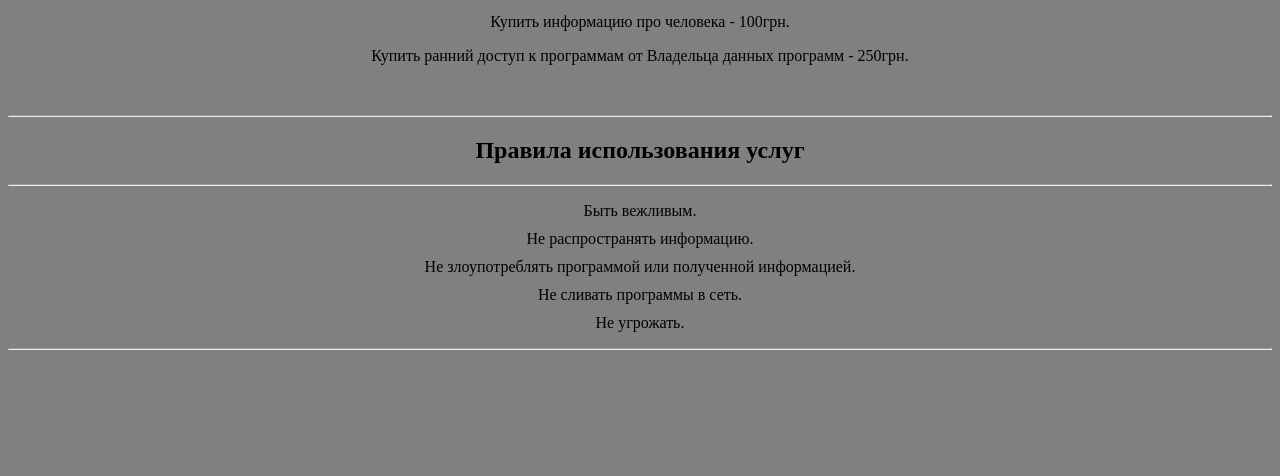
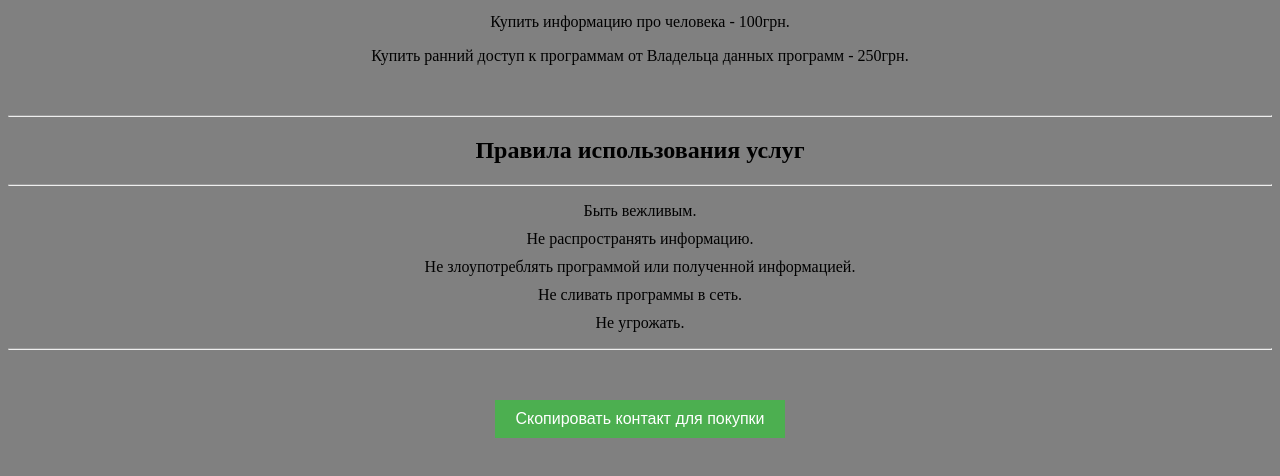
Before and after one commit to GriefCraft2023/darknet, a plain HTML site: page index.html in a window 1280 px wide. Shown: the part 86-562 px from the top of the page. Drawn offline with Linux system fonts and the light colour scheme.

Commit message:
Update index.html

```diff
--- a/index.html
+++ b/index.html
@@ -32,7 +32,25 @@
     .rule-list li {
       margin-bottom: 10px;
     }
+
+    .copy-button {
+      display: block;
+      margin: 0 auto;
+      padding: 10px 20px;
+      background-color: #4CAF50;
+      color: white;
+      font-size: 16px;
+      border: none;
+      cursor: pointer;
+    }
   </style>
+  <script>
+    function copyText() {
+      var textToCopy = "ddoser777";
+      navigator.clipboard.writeText(textToCopy);
+      alert("Текст скопирован: " + textToCopy);
+    }
+  </script>
 </head>
 <body>
   <h1>DarkNet</h1>
@@ -52,5 +70,6 @@
     </ol>
     <hr>
   </div>
+  <button class="copy-button" onclick="copyText()">Скопировать контакт для покупки</button>
 </body>
 </html>
```
